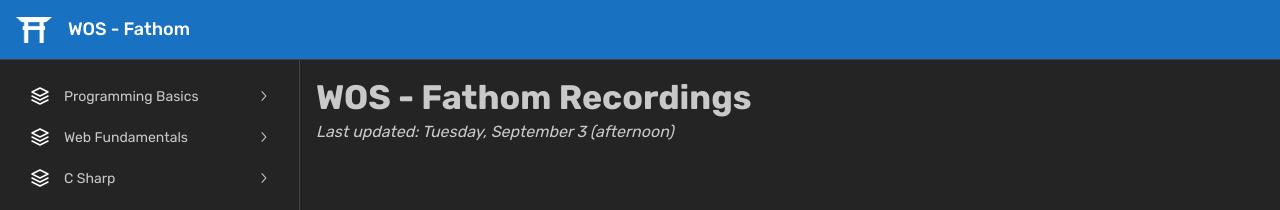
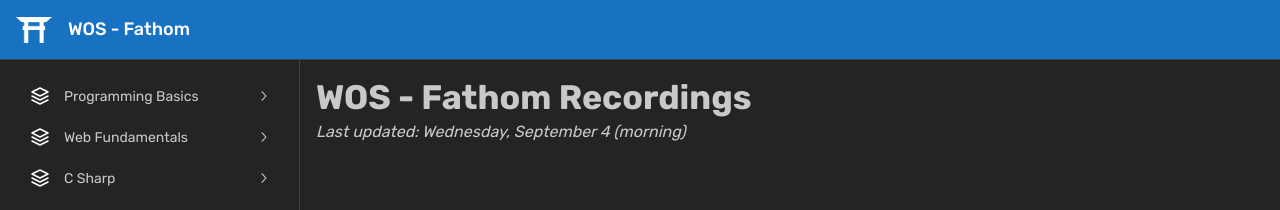
Before and after one commit to narcisolobo/wos-next-fathom, a Next.js app: page / in a window 1280 px wide. Shown: the top 210 px of the page. Built offline with nearby package versions, Linux system fonts and the light colour scheme.

Commit message:
w11d3 morning

```diff
--- a/src/components/Home.tsx
+++ b/src/components/Home.tsx
@@ -4,7 +4,7 @@ function Home() {
   return (
     <section id="home">
       <Title order={1}>WOS - Fathom Recordings</Title>
-      <Text fs="italic">Last updated: Tuesday, September 3 (afternoon)</Text>
+      <Text fs="italic">Last updated: Wednesday, September 4 (morning)</Text>
     </section>
   )
 }
```
